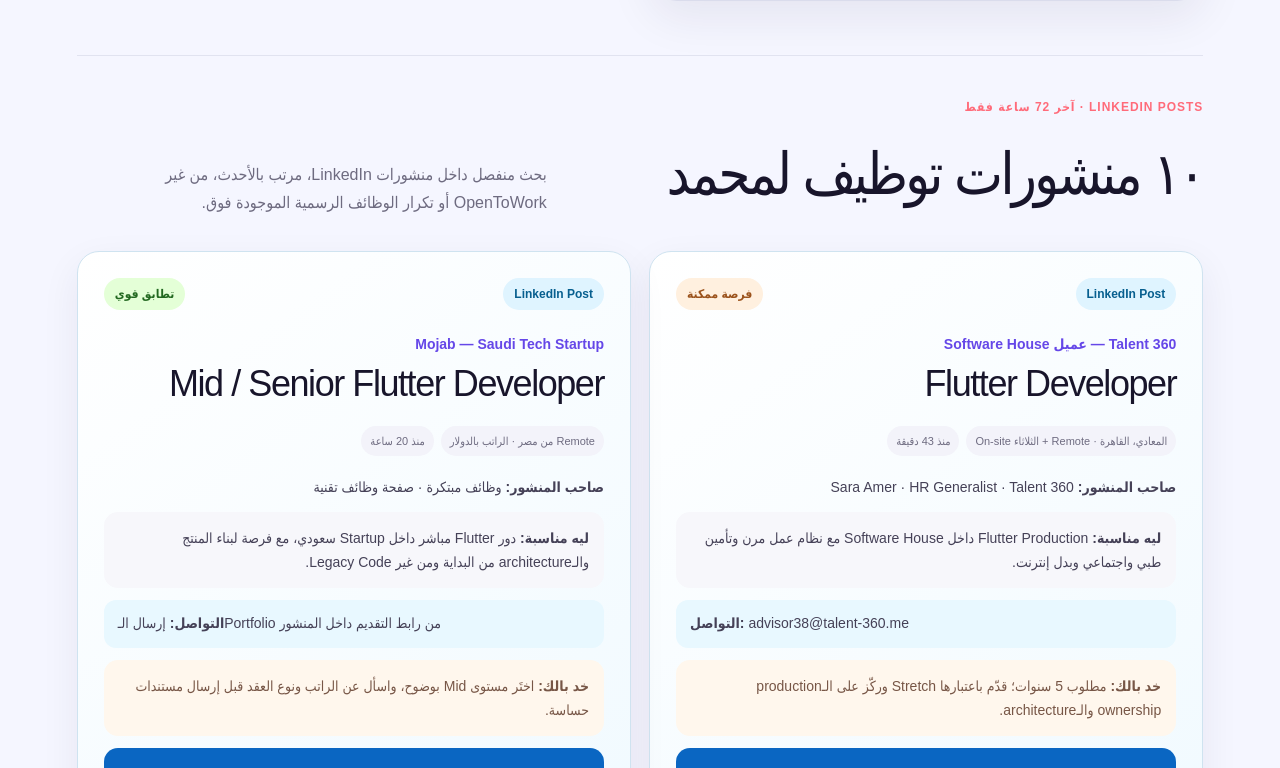
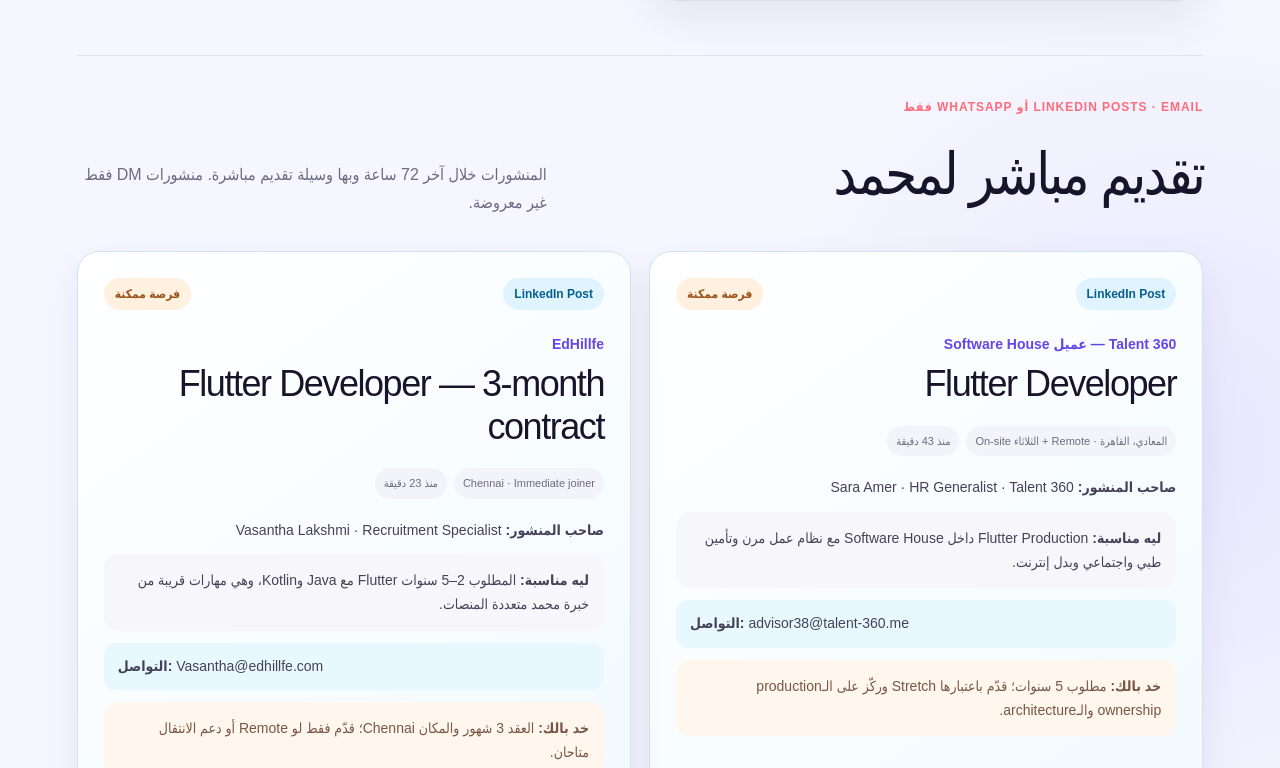
Before and after one commit to muhamaadessam/muhammad-mobile-jobs, a Next.js app: page / in a window 1280 px wide. Shown: the part 2992-3760 px from the top of the page. Built offline with nearby package versions, Linux system fonts and the light colour scheme.

Commit message:
Prioritize direct email applications

```diff
--- a/app/EmailComposer.tsx
+++ b/app/EmailComposer.tsx
@@ -41,7 +41,7 @@ export default function EmailComposer({
       <div className="emailIntro">
         <p className="eyebrow">إرسال الإيميلات</p>
         <h2>مسودة Gmail جاهزة لـ {candidate}</h2>
-        <p>اختار الشركة، راجع البيانات، ثم افتح الرسالة في Gmail. أضف الـCV يدويًا قبل الإرسال.</p>
+        <p>كل إعلان نشر إيميل تقديم موجود في القائمة. اختار الشركة وافتح Gmail مباشرة، ثم أضف الـCV يدويًا.</p>
       </div>
 
       <div className="emailForm">
--- a/app/page.tsx
+++ b/app/page.tsx
@@ -300,6 +300,64 @@ Muhammad Essam
 +20 101 702 2791
 muhammad159e@gmail.com`,
   },
+  {
+    company: "Talent 360",
+    role: "Flutter Developer",
+    to: "advisor38@talent-360.me",
+    subject: "Flutter Developer Application — Muhammad Essam",
+    body: `Dear Talent 360 Hiring Team,
+
+I am applying for the Flutter Developer opportunity with your software-house client. I have more than three years of production experience building and maintaining Flutter applications across Android, iOS, and Windows.
+
+My experience includes Flutter, Dart, BLoC/Cubit, GetX, Clean Architecture, REST APIs, Firebase, local storage, unit testing, Git, and CI/CD. I have owned production features, improved modular architecture, integrated backend services, resolved live issues, and supported automated releases with GitHub Actions and Fastlane.
+
+I am based in Cairo and available for the advertised flexible work model. My portfolio is available at https://muhamaadessam.github.io/.
+
+Best regards,
+Muhammad Essam
++20 101 702 2791
+muhammad159e@gmail.com`,
+  },
+  {
+    company: "EdHillfe",
+    role: "Flutter Developer",
+    to: "Vasantha@edhillfe.com",
+    subject: "Flutter Developer Application — Muhammad Essam",
+    body: `Dear EdHillfe Hiring Team,
+
+I am applying for the Flutter Developer contract opportunity. I have more than three years of professional experience building production applications with Flutter and Dart across Android, iOS, and Windows.
+
+My experience includes BLoC/Cubit, Clean Architecture, REST APIs, Firebase, local storage, testing, Git, CI/CD, and professional Android development exposure. I am comfortable joining an existing codebase, delivering production features, and resolving live application issues.
+
+I am currently based in Egypt. I would be glad to discuss whether remote work or relocation support is available for this contract.
+
+Portfolio: https://muhamaadessam.github.io/
+
+Best regards,
+Muhammad Essam
++20 101 702 2791
+muhammad159e@gmail.com`,
+  },
+  {
+    company: "GEMPERTS",
+    role: "Senior Flutter Mobility Developer",
+    to: "shweta.sgempertsindia@gmail.com",
+    subject: "Flutter Mobility Developer Application — Muhammad Essam",
+    body: `Dear GEMPERTS Hiring Team,
+
+I am interested in the Flutter Mobility Developer opportunity. I have more than three years of hands-on production experience with Flutter and Dart, including BLoC/Cubit, Clean Architecture, REST APIs, Firebase, performance optimization, testing, CI/CD, and app-store releases.
+
+I have built and maintained applications across Android, iOS, and Windows, migrated production modules to BLoC/Cubit, integrated backend services, fixed live issues, and automated releases with GitHub Actions and Fastlane.
+
+While the post targets a more senior experience level, I would appreciate your consideration for this role or a suitable mid-level Flutter opening.
+
+Portfolio: https://muhamaadessam.github.io/
+
+Best regards,
+Muhammad Essam
++20 101 702 2791
+muhammad159e@gmail.com`,
+  },
 ] as const;
 
 const androidEmailApplications = [
@@ -309,6 +367,70 @@ const androidEmailApplications = [
     to: "info@tawajood.com",
     subject: "Android Developer Application — Asmaa Atya",
     body: androidJobs[0].coverLetter,
+  },
+  {
+    company: "SIGMA EMEA",
+    role: "Android Developer",
+    to: "jobs@sigma-emea.com",
+    subject: "Android Developer Application — Asmaa Atya",
+    body: `Dear SIGMA EMEA Hiring Team,
+
+I am applying for the Android Developer position in Sheikh Zayed. I have more than three years of production Android experience using Kotlin, Java, Jetpack Compose, Coroutines, MVVM, MVI, Clean Architecture, REST APIs, Firebase, Git, and unit testing.
+
+I have built and maintained applications across POS, payments, healthcare, and government services. My work includes scalable multi-module architecture, product flavors, secure API integrations, performance optimization, and Google Play releases.
+
+My background aligns closely with your requirements for modern Kotlin development, Jetpack Compose, testing, and maintainable Android architecture. I would welcome the opportunity to discuss the hybrid role.
+
+Best regards,
+Asmaa Atya`,
+  },
+  {
+    company: "S M Techno Consultants",
+    role: "Android Developer",
+    to: "corporate@smtechno.com",
+    subject: "Android Developer Application — Asmaa Atya",
+    body: `Dear S M Techno Consultants Hiring Team,
+
+I am applying for the Android Developer position. I have more than three years of professional Android experience using Kotlin, Java, Android SDK, Jetpack Compose, MVVM, Clean Architecture, REST APIs, Firebase, Room, Coroutines, Git, testing, and release management.
+
+I have delivered production applications in POS, payments, healthcare, and government services, including scalable multi-module codebases and applications serving large user bases.
+
+I would be glad to discuss the position, work location, and whether remote work is available.
+
+Best regards,
+Asmaa Atya`,
+  },
+  {
+    company: "Xautomations",
+    role: "Android Developer",
+    to: "careers@xautomations.com",
+    subject: "Android Developer Application — Asmaa Atya",
+    body: `Dear Xautomations Hiring Team,
+
+I am applying for the Android Developer position. I have more than three years of production experience building native Android applications using Kotlin, Java, Jetpack Compose, MVVM, MVI, Clean Architecture, REST APIs, Firebase, Git, and unit testing.
+
+My experience includes POS and payment applications, healthcare and government services, multi-module architecture, performance optimization, secure API integrations, and Google Play release management.
+
+I am based in Egypt and would be glad to discuss remote work or relocation support for the role.
+
+Best regards,
+Asmaa Atya`,
+  },
+  {
+    company: "Pearl Data Direct",
+    role: "Android Developer",
+    to: "jobs@pearldatadirect.com",
+    subject: "Android Developer Application — Asmaa Atya",
+    body: `Dear Pearl Data Direct Hiring Team,
+
+I am applying for the Android Developer position. I have more than three years of professional Android experience using Kotlin, Jetpack Compose, MVVM, MVI, Clean Architecture, Retrofit-style REST API integrations, Room, Coroutines, Flow, Firebase, Git, and unit testing.
+
+I have built and maintained production applications across POS, payments, healthcare, and government services, with a strong focus on scalable architecture, performance, secure data handling, and reliable releases.
+
+I am currently based in Egypt and would welcome the opportunity to discuss relocation support and the expected joining timeline.
+
+Best regards,
+Asmaa Atya`,
   },
 ] as const;
 
@@ -598,6 +720,13 @@ const androidLinkedInPosts = [
   },
 ] as const;
 
+const flutterDirectPosts = flutterLinkedInPosts.filter(
+  (post) => post.contact.includes("@") || post.contact.toLowerCase().includes("whatsapp"),
+);
+const androidDirectPosts = androidLinkedInPosts.filter(
+  (post) => post.contact.includes("@") || post.contact.toLowerCase().includes("whatsapp"),
+);
+
 export default function Home() {
   return (
     <main>
@@ -670,11 +799,11 @@ export default function Home() {
 
             <section className="linkedInSection" aria-label="منشورات توظيف Flutter على LinkedIn">
               <div className="sectionHead">
-                <div><p className="eyebrow">LinkedIn Posts · آخر 72 ساعة فقط</p><h2>١٠ منشورات توظيف لمحمد</h2></div>
-                <p>بحث منفصل داخل منشورات LinkedIn، مرتب بالأحدث، من غير OpenToWork أو تكرار الوظائف الرسمية الموجودة فوق.</p>
+                <div><p className="eyebrow">LinkedIn Posts · Email أو WhatsApp فقط</p><h2>تقديم مباشر لمحمد</h2></div>
+                <p>المنشورات خلال آخر 72 ساعة وبها وسيلة تقديم مباشرة. منشورات DM فقط غير معروضة.</p>
               </div>
               <div className="postGrid">
-                {flutterLinkedInPosts.map((post) => (
+                {flutterDirectPosts.map((post) => (
                   <article className="postCard" key={`${post.company}-${post.poster}`}>
                     <div className="cardTop">
                       <span className="postSource">LinkedIn Post</span>
@@ -730,11 +859,11 @@ export default function Home() {
 
             <section className="linkedInSection" aria-label="منشورات توظيف Android على LinkedIn">
               <div className="sectionHead">
-                <div><p className="eyebrow">LinkedIn Posts · آخر 72 ساعة فقط</p><h2>١٠ منشورات توظيف لأسماء</h2></div>
-                <p>نتائج مستقلة من منشورات Recruiters وHR، مرتبة بالأحدث، من غير OpenToWork أو تكرار كروت الوظائف الرسمية الموجودة فوق.</p>
+                <div><p className="eyebrow">LinkedIn Posts · Email أو WhatsApp فقط</p><h2>تقديم مباشر لأسماء</h2></div>
+                <p>المنشورات خلال آخر 72 ساعة وبها وسيلة تقديم مباشرة. منشورات DM فقط غير معروضة.</p>
               </div>
               <div className="postGrid">
-                {androidLinkedInPosts.map((post) => (
+                {androidDirectPosts.map((post) => (
                   <article className="postCard" key={`${post.company}-${post.poster}`}>
                     <div className="cardTop">
                       <span className="postSource">LinkedIn Post</span>
```
